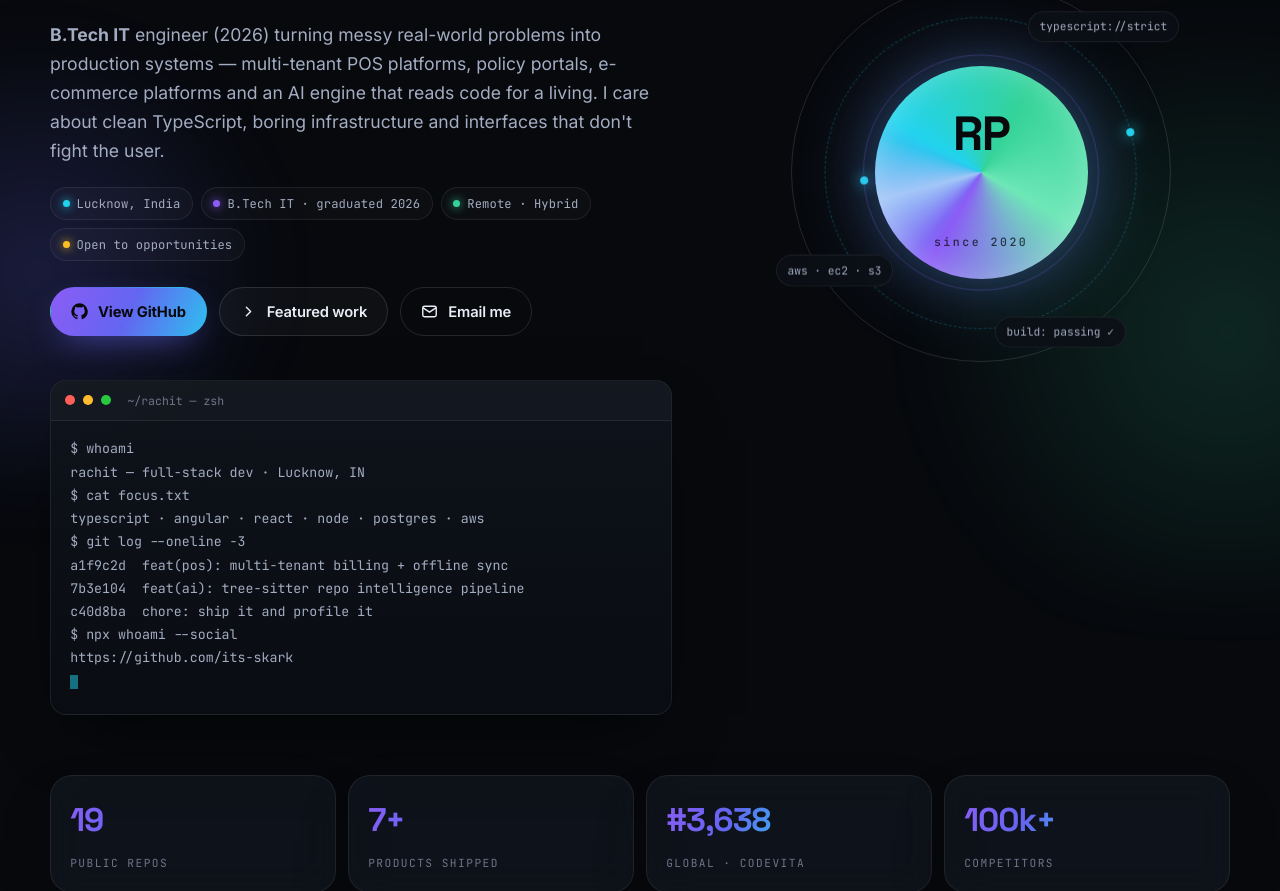
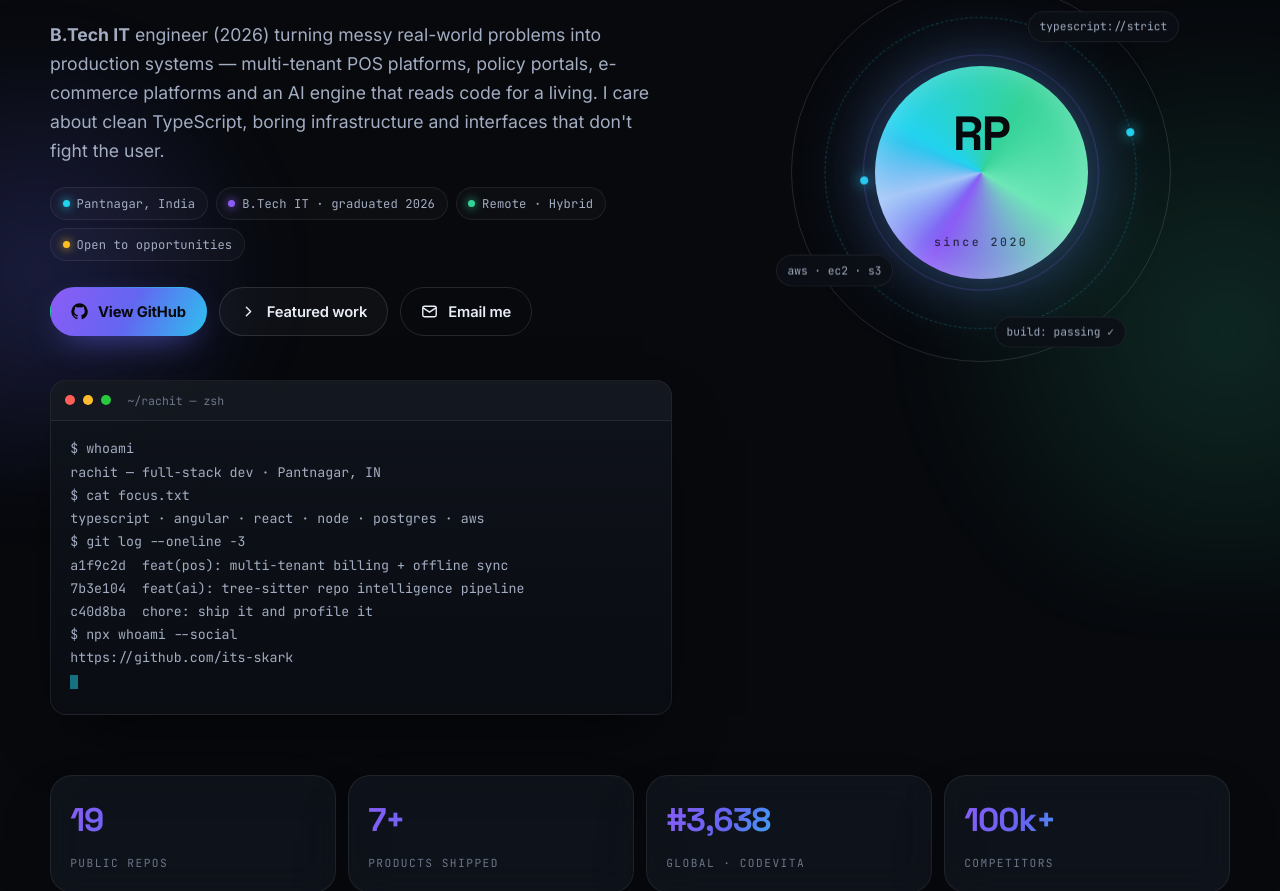
Before and after one commit to its-skark/its-skark, a plain HTML site: page index.html in a window 1280 px wide. Shown: the part 560-1451 px from the top of the page. Drawn offline with Linux system fonts and the light colour scheme.

Commit message:
fix: location is Pantnagar, not Lucknow
Corrected on the README directly by the owner, then propagated everywhere the
old value had leaked: the shields badge, the status banner sub-line, and the
interactive site (pill, terminal output, timeline).

```diff
--- a/index.html
+++ b/index.html
@@ -67,7 +67,7 @@
       </p>
 
       <div class="hero-meta">
-        <span class="pill"><i style="--dot:var(--cyan)"></i> Lucknow, India</span>
+        <span class="pill"><i style="--dot:var(--cyan)"></i> Pantnagar, India</span>
         <span class="pill"><i style="--dot:var(--violet)"></i> B.Tech IT · graduated 2026</span>
         <span class="pill"><i style="--dot:var(--emerald)"></i> Remote · Hybrid</span>
         <span class="pill"><i style="--dot:var(--amber)"></i> Open to opportunities</span>
@@ -94,7 +94,7 @@
           <i></i><i></i><i></i><span>~/rachit — zsh</span>
         </div>
         <pre data-terminal data-script="$ whoami
-rachit — full-stack dev · Lucknow, IN
+rachit — full-stack dev · Pantnagar, IN
 $ cat focus.txt
 typescript · angular · react · node · postgres · aws
 $ git log --oneline -3
@@ -349,7 +349,7 @@ https://github.com/its-skark"></pre>
       <article class="card card--edge card--spot tl-item reveal" data-delay="140">
         <div class="tl-head">
           <h3>Swadeshi Vitta Salahakar Parishad (SCPPS)</h3>
-          <span class="tl-when">2022 → 2024 · Lucknow</span>
+          <span class="tl-when">2022 → 2024 · Pantnagar</span>
         </div>
         <p class="tl-role">Technical Committee Lead</p>
         <ul class="tl-list">
```
Also changed, not shown: assets/status.svg, 2 other files.
